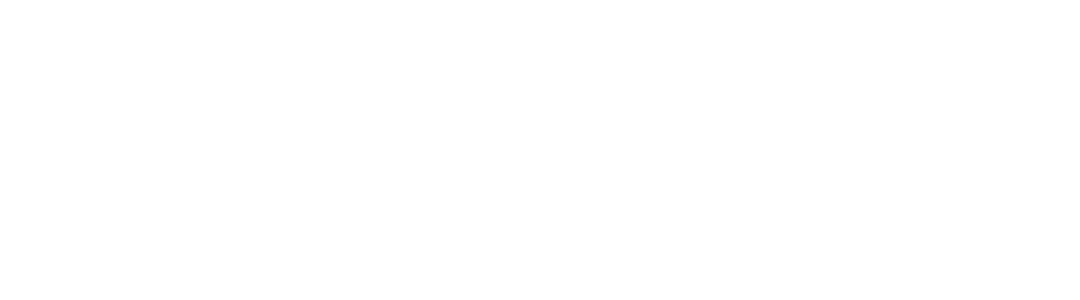
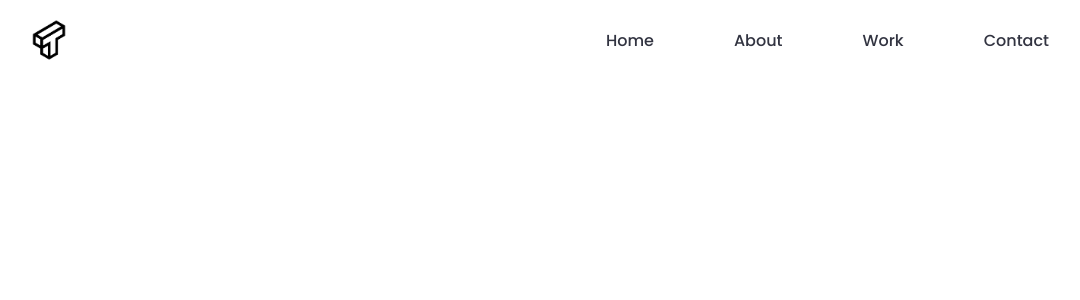
Before and after one commit to martiwg/itguys, a React (Create React App) app: page /contact in a window 1280 px wide. Before the commit this address had no page. Shown: the top 300 px of the page, without its empty margins (103-1183 px from the left). Built offline with nearby package versions, Linux system fonts and the light colour scheme.

Commit message:
fixed minor issues

```diff
--- a/public/index.html
+++ b/public/index.html
@@ -11,7 +11,7 @@
     />
     <link rel="apple-touch-icon" href="%PUBLIC_URL%/logo192.png" />
     <link rel="manifest" href="%PUBLIC_URL%/manifest.json" />
-    <title>IT Guys</title>
+    <title>itguys</title>
   </head>
   <body>
     <div id="root"></div>
--- a/src/App.js
+++ b/src/App.js
@@ -3,6 +3,7 @@
 import Home from './pages/home/Home'
 import About from './pages/about/About'
 import Work from './pages/work/Work'
+import Contact from './pages/contact/Contact'
 
 const App = () => {
   return(
@@ -11,6 +12,7 @@
         <Route path="/" element={<Home />} />
         <Route path="/about" element={<About />} />
         <Route path="/work" element={<Work />} />
+        <Route path="/contact" element={<Contact />} />
       </Routes>
     </Router>
   )
--- a/src/pages/contact/Contact.js
+++ b/src/pages/contact/Contact.js
@@ -2,7 +2,7 @@
 
 import styles from './Contact.module.css'
 
-const About = () => {
+const Contact = () => {
   return(
     <div className='globalContainer'>
       <div className='globalWrapper'>
@@ -12,4 +12,4 @@
   )
 }
 
-export default About
+export default Contact
```
